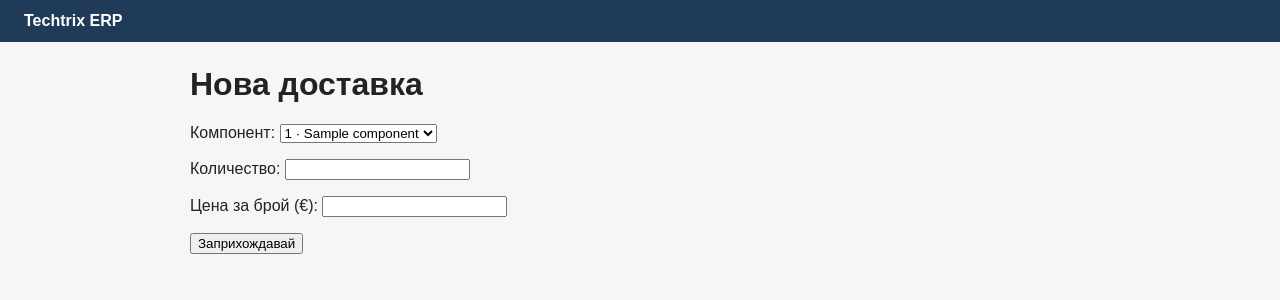
After one commit to Maxthedebugger/techtrix_erp, a Flask app: template templates/delivery.html in a window 1280 px wide. The commit adds this page. Shown: the top 300 px of the page. Run offline with Flask 3, Linux system fonts and the light colour scheme; the template is opened without the code that fills it: most values are stand-ins (such as "Sample title", 1, 10 or a date in 2020).

Commit message:
Страница Нова доставка

```diff
--- a/app.py
+++ b/app.py
@@ -1,6 +1,7 @@
 from flask import Flask, render_template, request, session, redirect, url_for
 from werkzeug.security import check_password_hash
 from database import get_db
+from services.inventory import receive_delivery
 
 app = Flask(__name__)
 
@@ -47,5 +48,21 @@ def components():
     rows = conn.execute("SELECT * FROM components ORDER BY part_number").fetchall()
     conn.close()
     return render_template("components.html", components=rows)
+@app.route("/delivery", methods=["GET", "POST"])
+def delivery():
+    denied = require_role("director", "warehouse")
+    if denied:
+        return denied
+    conn = get_db()
+    if request.method == "POST":
+        component_id = int(request.form["component_id"])
+        qty = int(request.form["qty"])
+        unit_price = float(request.form["unit_price"])
+        receive_delivery(conn, component_id, qty, unit_price)
+        conn.close()
+        return redirect(url_for("components"))
+    rows = conn.execute("SELECT id, part_number, name FROM components ORDER BY part_number").fetchall()
+    conn.close()
+    return render_template("delivery.html", components=rows)
 if __name__ == "__main__":
     app.run(debug=True)
--- a/templates/components.html
+++ b/templates/components.html
@@ -3,6 +3,8 @@
 {% block content %}
 
 <h1>Склад: компоненти</h1>
+
+<p><a href="{{ url_for('delivery') }}">+ Нова доставка</a></p>
 
 <table>
 
--- /dev/null
+++ b/templates/delivery.html
@@ -0,0 +1,32 @@
+{% extends "base.html" %}
+{% block title %}Доставка · Techtrix ERP{% endblock %}
+{% block content %}
+
+<h1>Нова доставка</h1>
+
+<form method="post">
+
+<p>
+
+Компонент:
+
+<select name="component_id">
+
+{% for c in components %}
+
+<option value="{{ c.id }}">{{ c.part_number }} · {{ c.name }}</option>
+
+{% endfor %}
+
+</select>
+
+</p>
+
+<p>Количество: <input type="number" name="qty" min="1" required></p>
+
+<p>Цена за брой (€): <input type="number" name="unit_price" min="0" step="0.01" required></p>
+
+<button type="submit">Заприхождавай</button>
+
+</form>
+{% endblock %}
```
